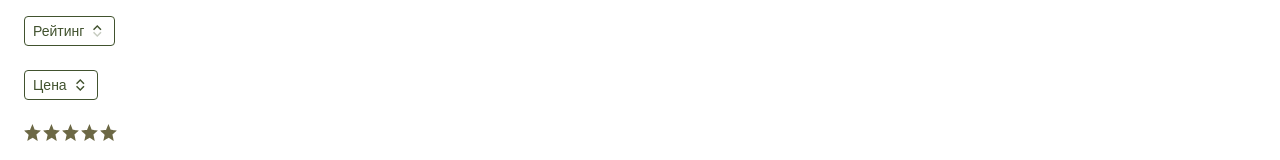
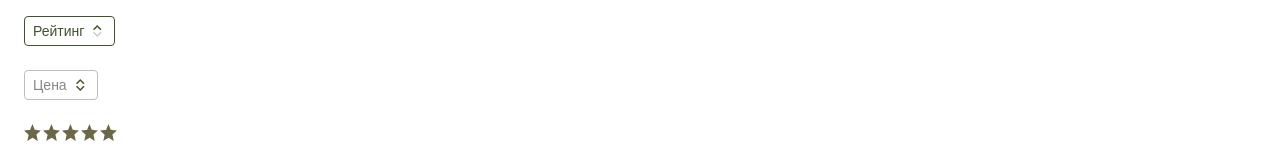
Before and after one commit to MichailShcherbakov/simple-hotel-check, a React (Vite) app: page / in a window 1280 px wide. Shown: the part 308-468 px from the top of the page. Built offline with nearby package versions, Linux system fonts and the light colour scheme; a web font is replaced by a local one.

Commit message:
fix: improved disable mode

```diff
--- a/src/ui-kit/toggle-btn/toggle-btn.tsx
+++ b/src/ui-kit/toggle-btn/toggle-btn.tsx
@@ -40,8 +40,9 @@ export const UiToggleButton: React.FC<UiToggleButtonProps> = props => {
   return (
     <button
       className={clsx(
-        "flex flex-row items-center gap-1 px-2 py-1 border border-green-400 rounded w-min",
+        "flex flex-row items-center gap-1 px-2 py-1 border rounded w-min select-none",
         {
+          "border-green-400": !disabled,
           "border-gray-300": disabled,
         },
         className,
@@ -50,7 +51,8 @@ export const UiToggleButton: React.FC<UiToggleButtonProps> = props => {
       disabled={disabled}
     >
       <span
-        className={clsx("text-sm font-base text-green-400", {
+        className={clsx("text-sm font-base ", {
+          "text-green-400": !disabled,
           "text-gray-400": disabled,
         })}
       >
@@ -59,6 +61,7 @@ export const UiToggleButton: React.FC<UiToggleButtonProps> = props => {
       <SelectIcon
         className={clsx("text-green-400", {
           "text-gray-400": disabled,
+          "text-green-400": !disabled,
           [`toggle-btn--${state}`]: !disabled,
         })}
       />
```
